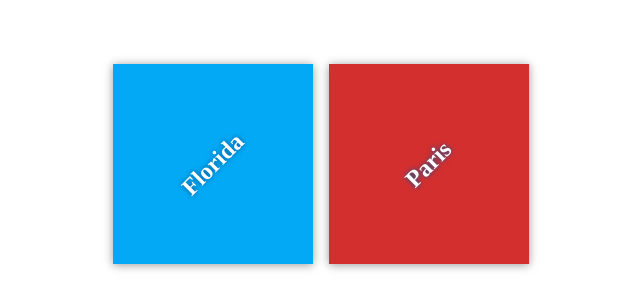
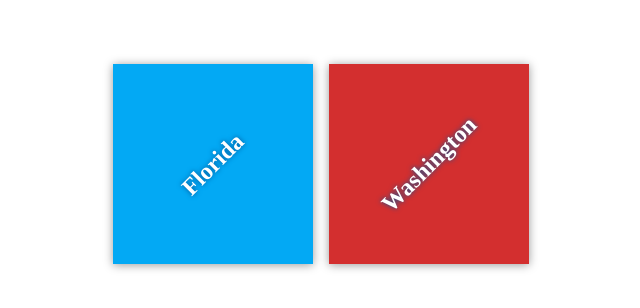
Before and after one commit to pkasprowiak/remote-testing, a plain HTML site: page index.html in a window 1280 px wide. Shown: the part 236-544 px from the top of the page, without its empty margins (319-959 px from the left). Drawn offline with Linux system fonts and the light colour scheme.

Commit message:
Change destination name

```diff
--- a/index.html
+++ b/index.html
@@ -15,7 +15,7 @@
             </div>
 
             <div class="destination" id="paris">
-                <h2>Paris</h2>
+                <h2>Washington</h2>
             </div>
         </div>
     </div>
```
